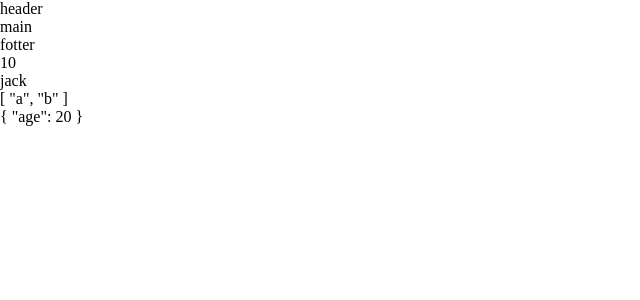
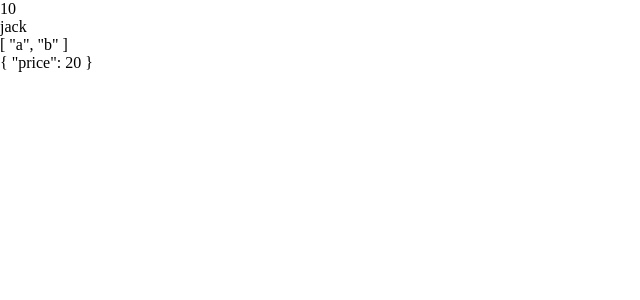
Before and after one commit to chuck47286/VUE-TypeScript, a Vue app in the folder todolist/: page / in a window 1280 px wide. Shown: the top 300 px of the page, without its empty margins (0-640 px from the left). Built offline with nearby package versions, Linux system fonts and the light colour scheme.

Commit message:
[feat] reactive + torefs 定义对象

```diff
--- a/todolist/src/views/HomeView.vue
+++ b/todolist/src/views/HomeView.vue
@@ -1,10 +1,11 @@
 <template>
   <!-- 编写html内容 -->
   <!-- 1.子组件引入 -->
-  <nav-header></nav-header>
+  <!-- <nav-header></nav-header>
   <nav-main></nav-main>
-  <nav-footer></nav-footer>
-  <!-- 2. ref定义数据 -->
+  <nav-footer></nav-footer> -->
+
+  <!-- 2. ref定义数据 or reactive + torefs -->
   <div>
     {{ num }}
   </div>
@@ -17,6 +18,20 @@
   <div>
     {{ obj }}
   </div>
+
+  <!-- 3. reactive 定义对象 -->
+  <!-- <div>
+    {{ data.num }}
+  </div>
+  <div>
+    {{ data.name }}
+  </div>
+  <div>
+    {{ data.arr.slice(0,2) }}
+  </div>
+  <div>
+    {{ data.obj }}
+  </div> -->
 </template>
 
 
@@ -25,7 +40,7 @@
 import NavHeader from '@/components/navHeader/NavHeader.vue'
 import NavMain from '@/components/navMain/NavMain.vue'
 import NavFooter from '@/components/navFooter/NavFooter.vue'
-import { defineComponent, ref } from 'vue'
+import { defineComponent, ref, reactive, toRefs} from 'vue'
 export default defineComponent({
   // 当前组件名称
   name: 'Home',
@@ -40,17 +55,29 @@ export default defineComponent({
     NavFooter
   },
   setup(props, ctx) {
-    let num = ref(10)
-    let name = ref('jack')
-    let arr = ref(['a', 'b', 'c', 'd'])
-    let obj = ref({
-      age: 20
+    // let num = ref(10)
+    // let name = ref('jack')
+    // let arr = ref(['a', 'b', 'c', 'd'])
+    // let obj = ref({
+    //   age: 20
+    // })
+    let data = reactive({
+      num: 10,
+      name: 'jack',
+      age: 20,
+      obj: {
+        price: 20
+      },
+      arr: ['a', 'b', 'c', 'd']
     })
     return {
-      num,
-      name,
-      arr,
-      obj
+      // num,
+      // name,
+      // arr,
+      // obj
+
+      // data
+      ...toRefs(data)
     }
   }
 })
```
